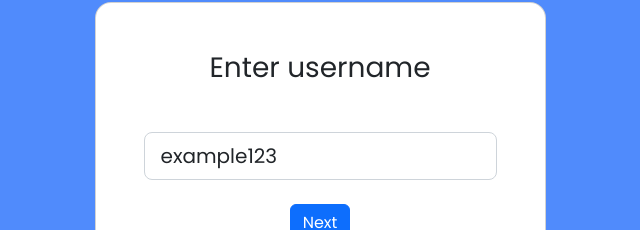
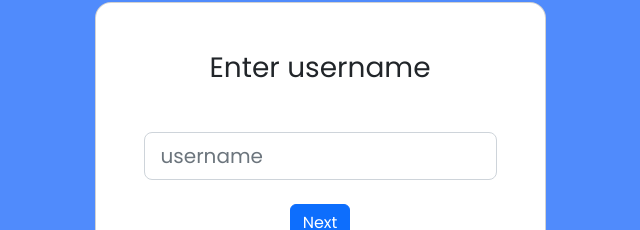
Before and after one commit to arvindsis11/authentication_app, a React (Create React App) app in the folder client/: page /userverify in a window 1280 px wide. Shown: the part 205-435 px from the top of the page, without its empty margins (320-960 px from the left). Built offline with nearby package versions, Linux system fonts and the light colour scheme; no server answers.

Commit message:
bug fix--reset 46

```diff
--- a/client/src/components/Profile.js
+++ b/client/src/components/Profile.js
@@ -1,4 +1,4 @@
-import React, { useState } from 'react';
+import React, { useEffect, useState } from 'react';
 import {useNavigate } from 'react-router-dom';
 import { Toaster, toast } from 'react-hot-toast';
 import { useFormik } from 'formik';
@@ -17,6 +17,10 @@ export default function Profile() {
   // const {username} = useAuthStore(state => state.auth);
   const [{isLoading,apiData,serverError}] = useFetch();
   const navigate = useNavigate();
+
+  useEffect(()=>{
+    console.log(apiData);
+  })
 
   const formik = useFormik({
     initialValues: {
--- a/client/src/components/Recovery.js
+++ b/client/src/components/Recovery.js
@@ -40,7 +40,7 @@ export default function Recovery() {
 
     toast.promise(sentPromise,
       {
-        loading: 'Sending...',
+        loading: <b>Sending otp...</b>,
         success: <b>OTP has been sent to your email!</b>,
         error: <b>an error occured!</b>,
       }
--- a/client/src/components/Reset.js
+++ b/client/src/components/Reset.js
@@ -1,40 +1,50 @@
-import React from 'react';
-import {Toaster, toast} from 'react-hot-toast';
-import {useFormik} from 'formik';
+import React, { useEffect } from 'react';
+import { Toaster, toast } from 'react-hot-toast';
+import { useFormik } from 'formik';
 import { resetPasswordValidation } from './helper/validate';
 import { resetPassword } from './helper/apiconfig';
 import './style.css';
 import { useAuthStore } from '../store/store';
-import { useNavigate } from 'react-router-dom';
+import { Navigate, useNavigate } from 'react-router-dom';
+import useFetch from '../hooks/fetch.hook';
 
 export default function Reset() {
 
+  const { username } = useAuthStore(state => state.auth);
   const navigate = useNavigate();
-
-  const {username} = useAuthStore(state => state.auth);
+  const [{ apiData,status,serverError,isLoading }] = useFetch('createResetSession');
+  useEffect(()=>{
+    console.log(apiData,status,serverError,isLoading);
+  })
 
   const formik = useFormik({
-    initialValues:{
-      password:'',
-      confirm_pwd:''
+    initialValues: {
+      password: 'admin@123',
+      confirm_pwd: 'admin@123'
     },
-    validate : resetPasswordValidation,
-    validateOnBlur:false,
-    validateOnChange:false,
-    onSubmit : async values =>{
-      console.log(values);
-      let resetPromise = resetPassword({username,password:values.password});
-      toast.promise(resetPromise,{
-        loading:'Updating password...',
-        success: <b>Reset password successful</b>,
-        error : <b>Something went wrong!</b>
+    validate: resetPasswordValidation,
+    validateOnBlur: false,
+    validateOnChange: false,
+    onSubmit: async values => {
+
+      let resetPromise = resetPassword({ username, password: values.password });
+
+
+      toast.promise(resetPromise, {
+        loading: 'Updating...',
+        success: <b>Reset Successfully...!</b>,
+        error: <b>Could not Reset!</b>
       });
-      resetPromise.then(function(){
-        navigate("/");
-      })
+
+      resetPromise.then(function () { navigate('/') })
+
     }
   })
 
+
+  // if (isLoading) return <h1 className='text-2xl font-bold'>isLoading</h1>; fix here
+  if (serverError)  return <Navigate to={'/userverify'} replace={true}></Navigate>
+  if (status && status !== 201) return <Navigate to={'/userverify'} replace={true}></Navigate>
   return (
     <>
       <section className="vh-100" style={{ "backgroundColor": "#508bfc" }}>
--- a/client/src/components/UserVerify.js
+++ b/client/src/components/UserVerify.js
@@ -12,7 +12,7 @@ export default function UserVerify() {
 
   const formik = useFormik({
     initialValues : {
-      username : 'example123'
+      username : ''
     },
     validate : userRecoveryValidate,
     validateOnBlur: false,
```
Also changed, not shown: 1 other file (tests, documents, lock files or other folders).
